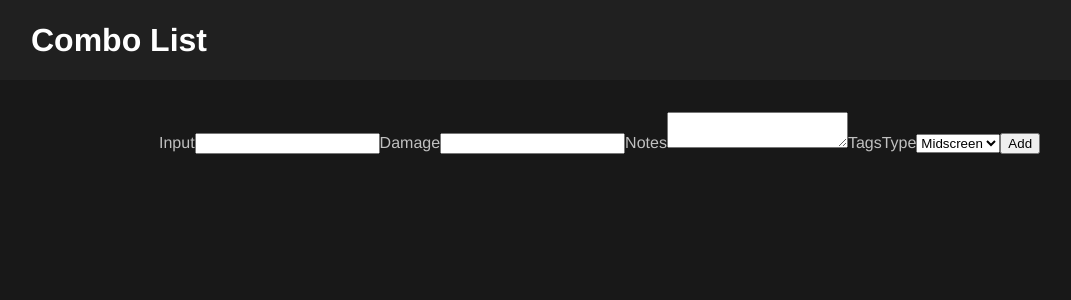
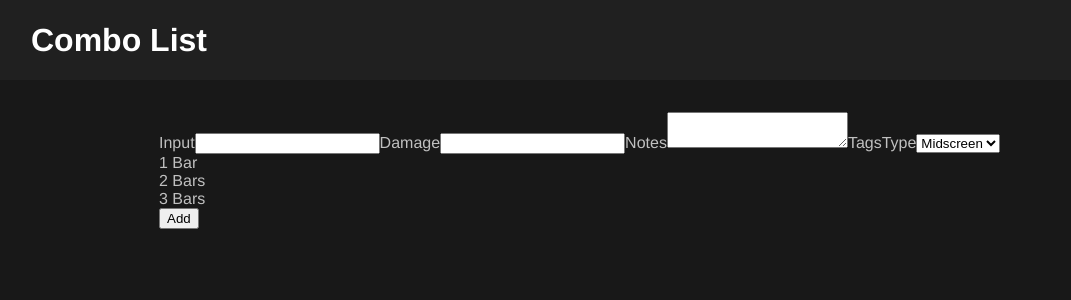
Before and after one commit to RedRaptor10/combo-list, a React (Create React App) app: page /#/1/create in a window 1280 px wide. Shown: the top 300 px of the page, without its empty margins (1-1072 px from the left). Built offline with nearby package versions, Linux system fonts and the light colour scheme.

Commit message:
Add form tags and toggleTag function

```diff
--- a/src/components/ComboForm.js
+++ b/src/components/ComboForm.js
@@ -3,10 +3,12 @@ import { useParams, useNavigate } from 'react-router-dom';
 
 const ComboForm = () => {
     const { character } = useParams();
+    const tags = ['1 Bar', '2 Bars', '3 Bars'];
     const [form, setForm] = useState({
         damage: '',
         input: '',
         notes: '',
+        tags: [],
         type: 'Midscreen'
     });
     const navigate = useNavigate();
@@ -32,7 +34,7 @@ const ComboForm = () => {
                 date: new Date(),
                 input: form.input,
                 notes: form.notes,
-                tags: [],
+                tags: form.tags,
                 type: form.type
             })
         }
@@ -52,6 +54,23 @@ const ComboForm = () => {
         });
     }
 
+    const toggleTag = tag => {
+        const newTags = form.tags;
+
+        // If form tags don't include tag, add tag, otherwise remove tag
+        if (!form.tags.includes(tag)) {
+            newTags.push(tag);
+        } else {
+            const index = newTags.indexOf(tag);
+            newTags.splice(index, 1);
+        }
+
+        setForm({
+            ...form,
+            tags: newTags
+        });
+    }
+
     return (
         <main className="combo-form-page">
             <form className="combo-form" action="">
@@ -67,6 +86,13 @@ const ComboForm = () => {
                     <option value="Midscreen">Midscreen</option>
                     <option value="Corner">Corner</option>
                 </select>
+                <div className="form-tags">
+                    {tags.map(tag => {
+                        return (
+                            <div key={tag} className={form.tags.includes(tag) ? 'active-tag' : null} onClick={() => toggleTag(tag)}>{tag}</div>
+                        )
+                    })}
+                </div>
                 <button className="submit-btn" type="submit" onClick={addCombo}>Add</button>
             </form>
         </main>
```
